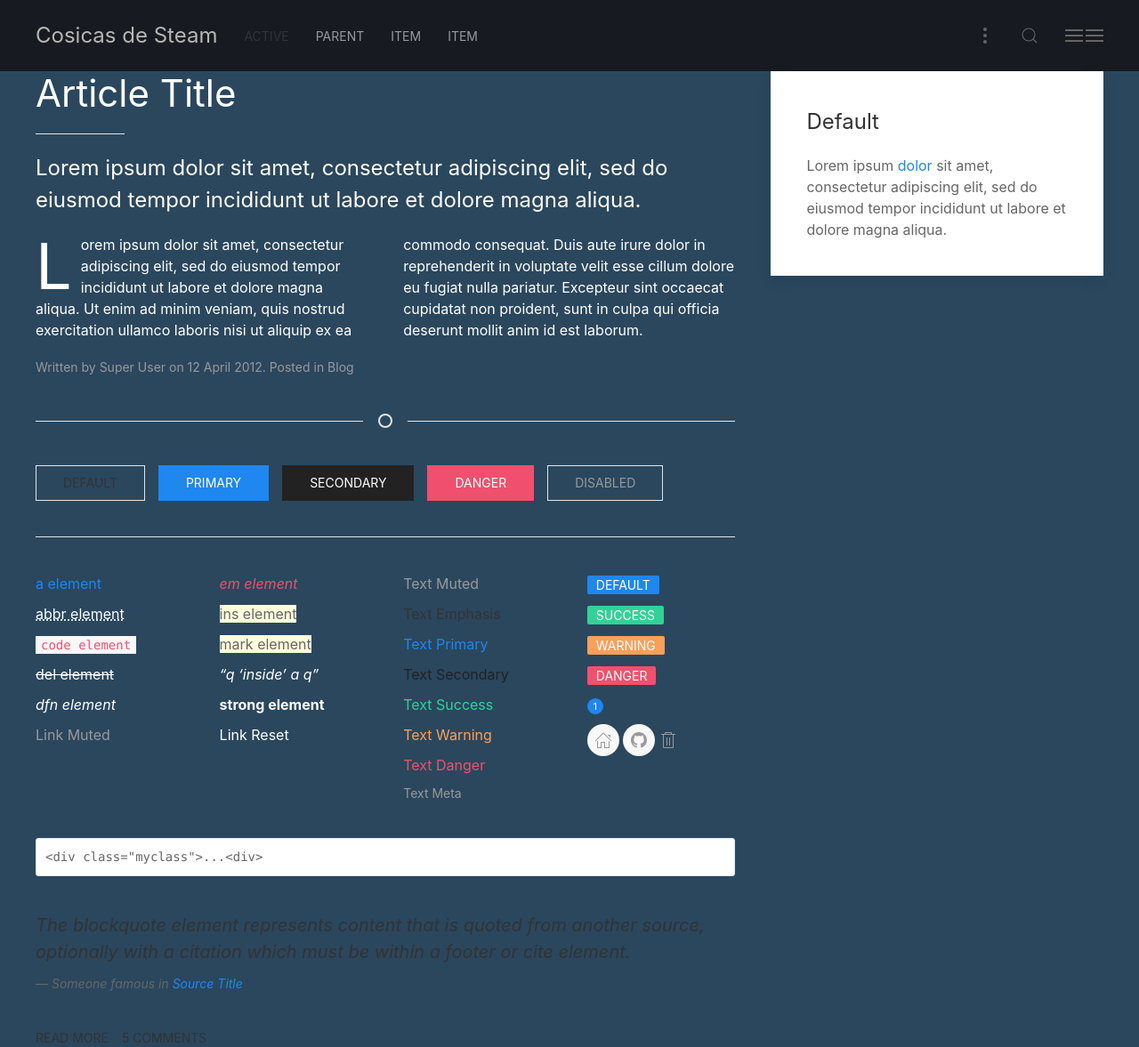
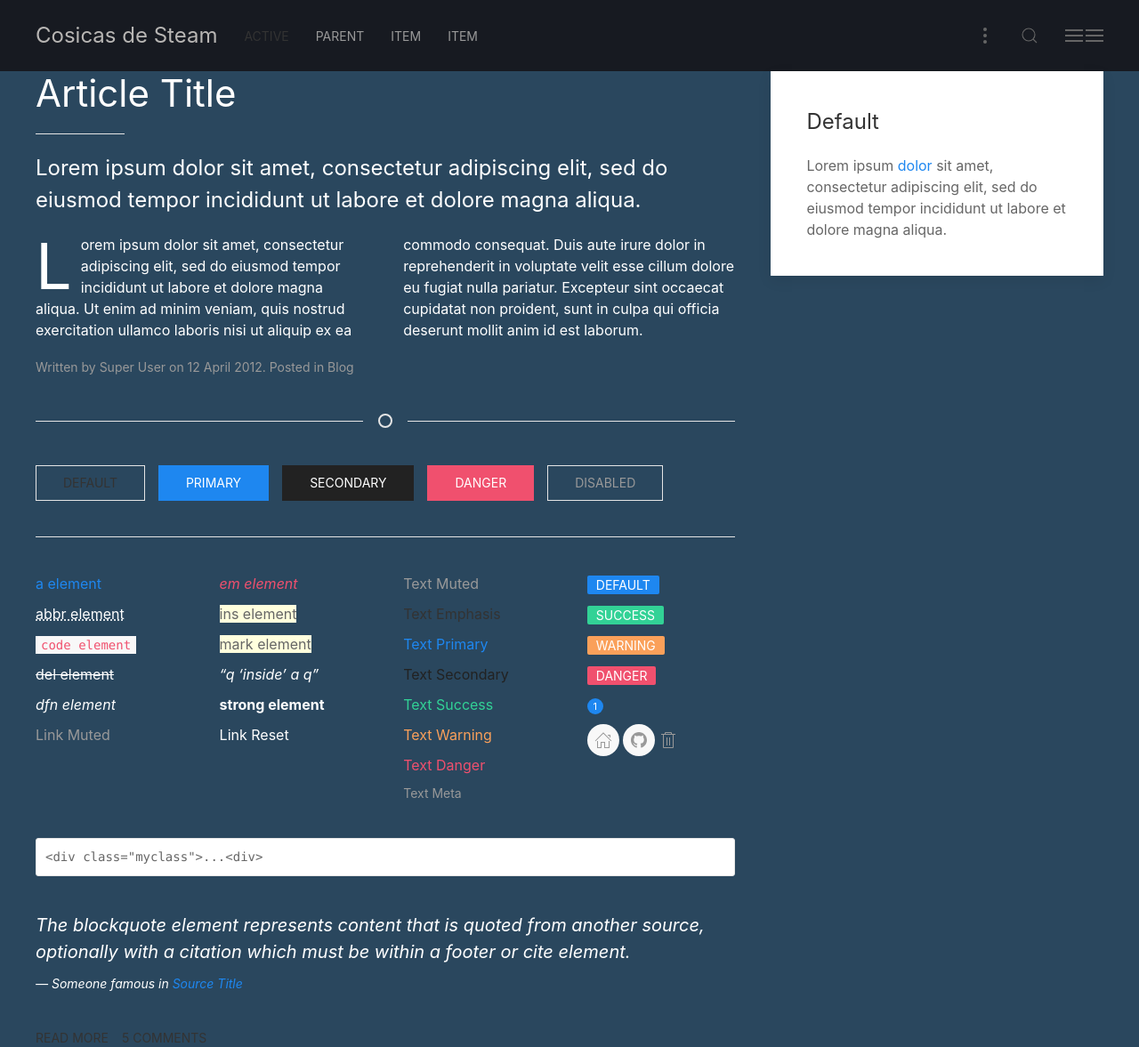
Before and after one commit to Throyd/steamstuff, a Jekyll site: the page built from index.html, in a window 1280 px wide. Shown: the whole page at 89% size. Built offline with Jekyll 4.4.1, drawn with Linux system fonts in a browser that asks for light colours; nearby versions of some CDN libraries.

Commit message:
Update style.css

```diff
--- a/assets/css/style.css
+++ b/assets/css/style.css
@@ -9,9 +9,9 @@
 .uk-logo{
   color: #b8b6b4;
 }
-.uk-h1, .uk-h2, .uk-h3, .uk-h4, .uk-h5, .uk-h6, .uk-heading-2xlarge, .uk-heading-large, .uk-heading-medium, .uk-heading-small, .uk-heading-xlarge, h1, h2, h3, h4, h5, h6 {
+.uk-text-lead, .uk-h1, .uk-h2, .uk-h3, .uk-h4, .uk-h5, .uk-h6, .uk-heading-2xlarge, .uk-heading-large, .uk-heading-medium, .uk-heading-small, .uk-heading-xlarge, h1, h2, h3, h4, h5, h6 {
   color: #ffffff;
 }
-.uk-text-lead {
+blockquote, blockquote footer {
   color: #ffffff;
 }
```
